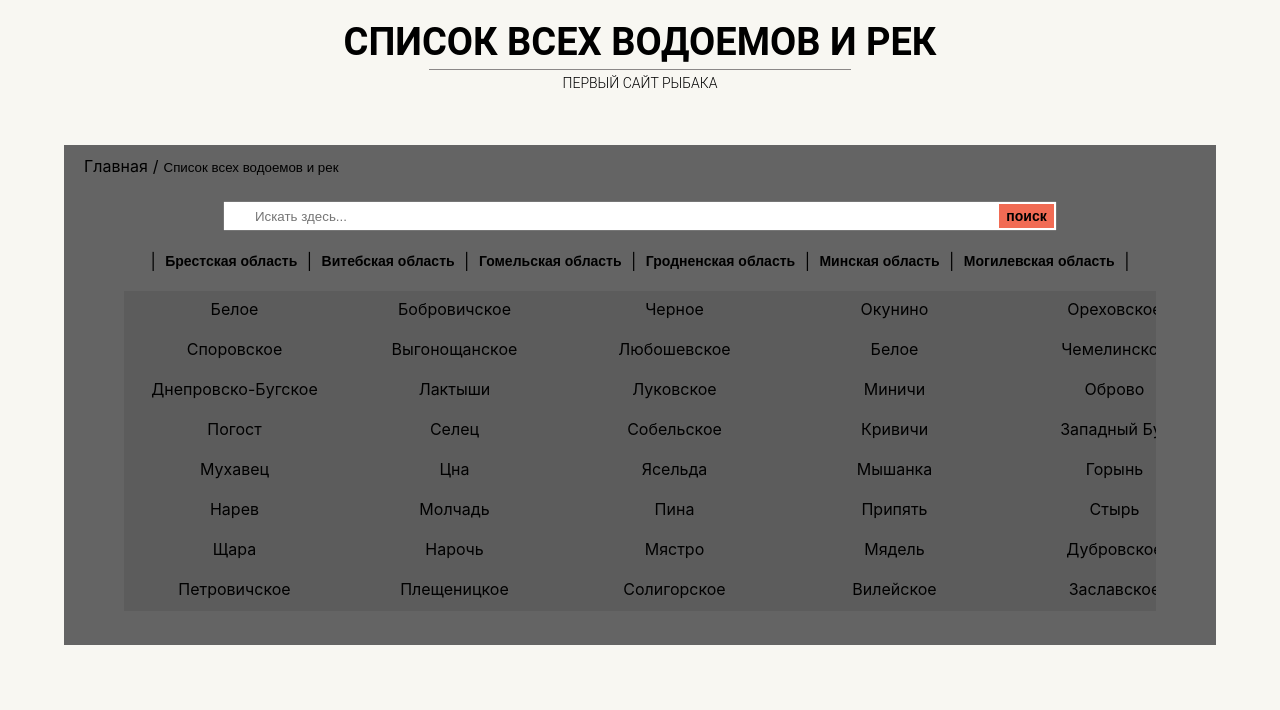
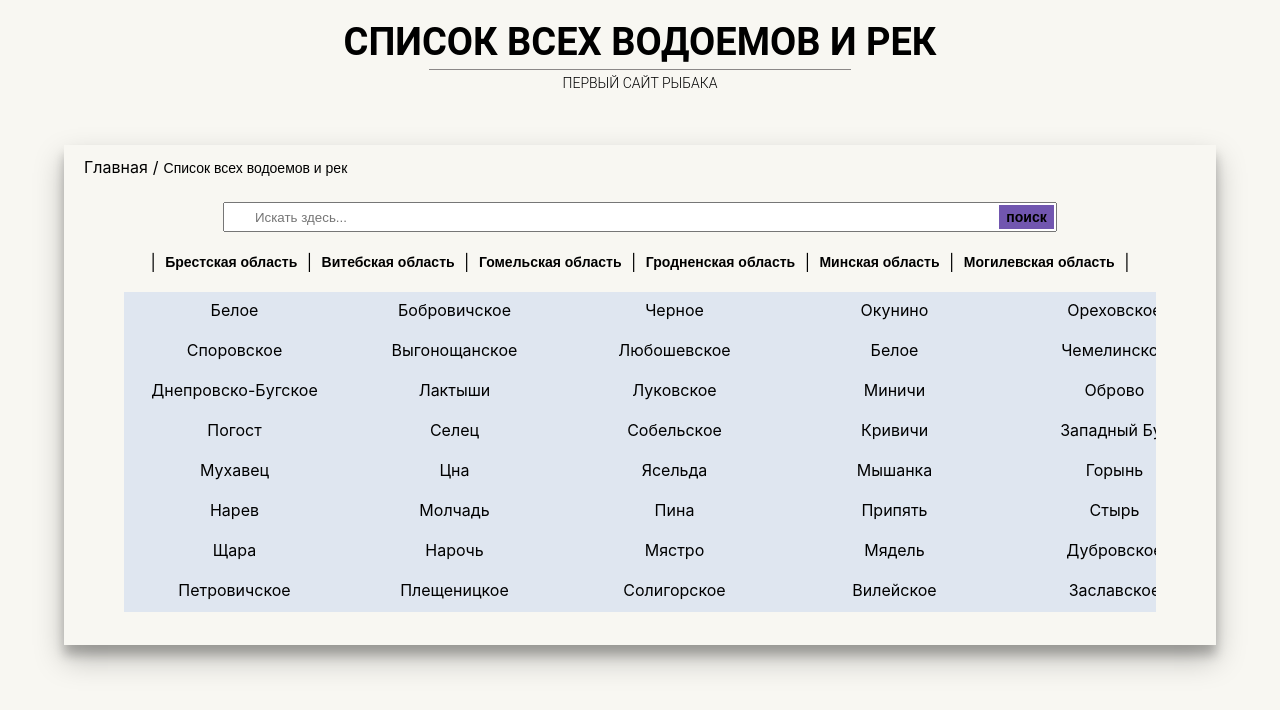
Before and after one commit to Khanetsky-Zhenya/ON_HOOK, a React (Create React App) app: page /waters in a window 1280 px wide. Shown: the top 710 px of the page. Built offline with nearby package versions, Linux system fonts and the light colour scheme.

Commit message:
add style for component allwaters

```diff
--- a/src/components/AllWaters/AllWaters.jsx
+++ b/src/components/AllWaters/AllWaters.jsx
@@ -40,7 +40,7 @@ export const AllWaters = () => {
           </Link>
           <span>/</span>
           <button className={styles.AllWaters__nav}>
-            Список всех водоемов и рек
+            <span>Список всех водоемов и рек</span>
           </button>
         </div>
         <div className={styles.AllWaters__searchFlex}>
--- a/src/components/AllWaters/AllWaters.module.css
+++ b/src/components/AllWaters/AllWaters.module.css
@@ -6,10 +6,12 @@
   margin: 25px auto 0;
   width: 90%;
   height: 500px;
-  background-color: rgb(100, 100, 100);
+
+  box-shadow: 0 14px 28px rgba(0, 0, 0, 0.25), 0 10px 10px rgba(0, 0, 0, 0.22);
 }
 .AllWaters__navMain {
   margin: 15px 5px 0 20px;
+  font-size: 16px;
   text-decoration: none;
   background: none;
   border: none;
@@ -22,12 +24,12 @@
 .AllWaters__nav {
   margin: 15px 0 0 5px;
   background: none;
+  text-decoration: none;
   border: none;
-  cursor: pointer;
+  color: black;
+  font-size: 14px;
 }
-.AllWaters__nav:hover {
-  color: rgb(143, 129, 230);
-}
+
 .AllWaters__searchFlex {
   display: flex;
   justify-content: center;
@@ -49,12 +51,12 @@
   right: 3px;
   font-size: 14px;
   font-weight: 600;
-  background: #f16b54;
+  background: #7156af;
   border: none;
   cursor: pointer;
 }
 .AllWaters__inputButton:hover {
-  background: #fa4424;
+  background: #9d56af;
 }
 .AllWaters__regionAllButton {
   margin: 20px auto;
@@ -70,16 +72,16 @@
   cursor: pointer;
 }
 .AllWaters__regionButton:hover {
-  color: rgb(143, 129, 230);
+  color: #4085ca;
 }
 .AllWaters__regionButton:focus {
-  color: rgb(230, 7, 182);
+  color: rgb(163, 59, 223);
 }
 .AllWaters__Allwaters {
   margin: 0 auto;
   width: 89.5%;
   height: 320px;
-  background: rgb(231, 111, 205);
+  background-color: #f8f7f2;
   display: grid;
   grid-template-columns: repeat(5, 1fr);
 
@@ -93,25 +95,25 @@
   padding-top: 8px;
   width: 220px;
   height: 32px;
-  background: rgb(92, 92, 92);
+  background: #dfe6f0;
 }
 .AllWaters__waters:hover {
-  background: rgb(71, 50, 50);
+  background: #5f91c2;
   cursor: pointer;
 }
 /*стили для скрола*/
 .AllWaters__Allwaters::-webkit-scrollbar {
-  width: 6px;
+  width: 8px;
   height: 20px;
 }
 .AllWaters__Allwaters::-webkit-scrollbar-thumb {
   /*border-radius: 50px;*/
-  background-color: rgba(250, 12, 12, 0.295);
+  background-color: rgba(114, 161, 248, 0.295);
 }
 .AllWaters__Allwaters::-webkit-scrollbar-thumb:hover {
-  background-color: rgb(250, 52, 52);
+  background-color: rgba(0, 89, 255, 1);
 }
 .AllWaters__Allwaters::-webkit-scrollbar-track {
-  background-color: rgb(53, 53, 53);
+  background-color: #f8f7f2;
   /*border-radius: 40px;*/
 }
--- a/src/components/Main/FishList/FishList.module.css
+++ b/src/components/Main/FishList/FishList.module.css
@@ -24,13 +24,13 @@
 }
 .List__UserTop::-webkit-scrollbar-thumb {
   /*border-radius: 50px;*/
-  background-color: rgba(250, 12, 12, 0.295);
+  background-color: rgba(114, 161, 248, 0.295);
 }
 .List__UserTop::-webkit-scrollbar-thumb:hover {
-  background-color: rgb(250, 52, 52);
+  background-color: rgba(0, 89, 255, 0.45);
 }
 .List__UserTop::-webkit-scrollbar-track {
-  background-color: rgb(53, 53, 53);
+  background-color: #f7f1ce;
   /*border-radius: 40px;*/
 }
 .List__UserTopFlex {
--- a/src/components/Main/FishMan/FishMan.module.css
+++ b/src/components/Main/FishMan/FishMan.module.css
@@ -5,7 +5,7 @@
 .Card {
   display: flex;
   width: 45%;
-  height: 130px;
+  height: 125px;
   border: 1px solid rgb(0, 0, 0);
   margin: 7px;
   background-color: #f8f7f2;
```
